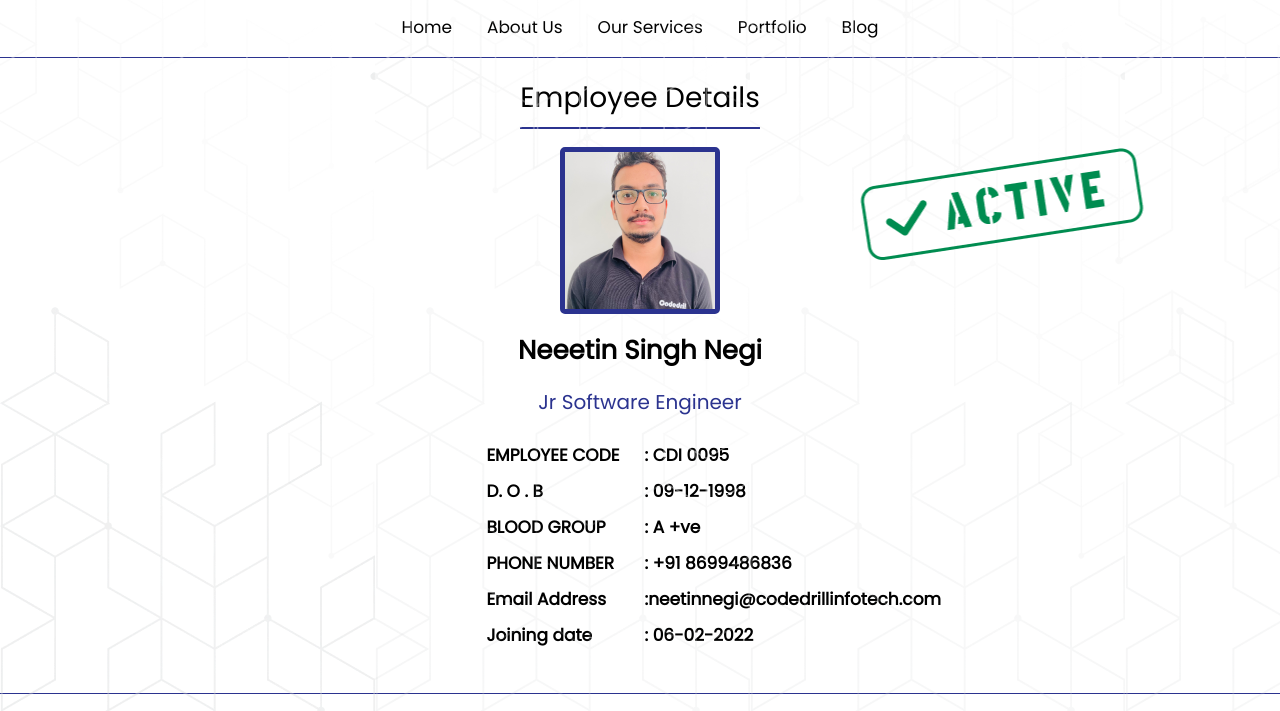
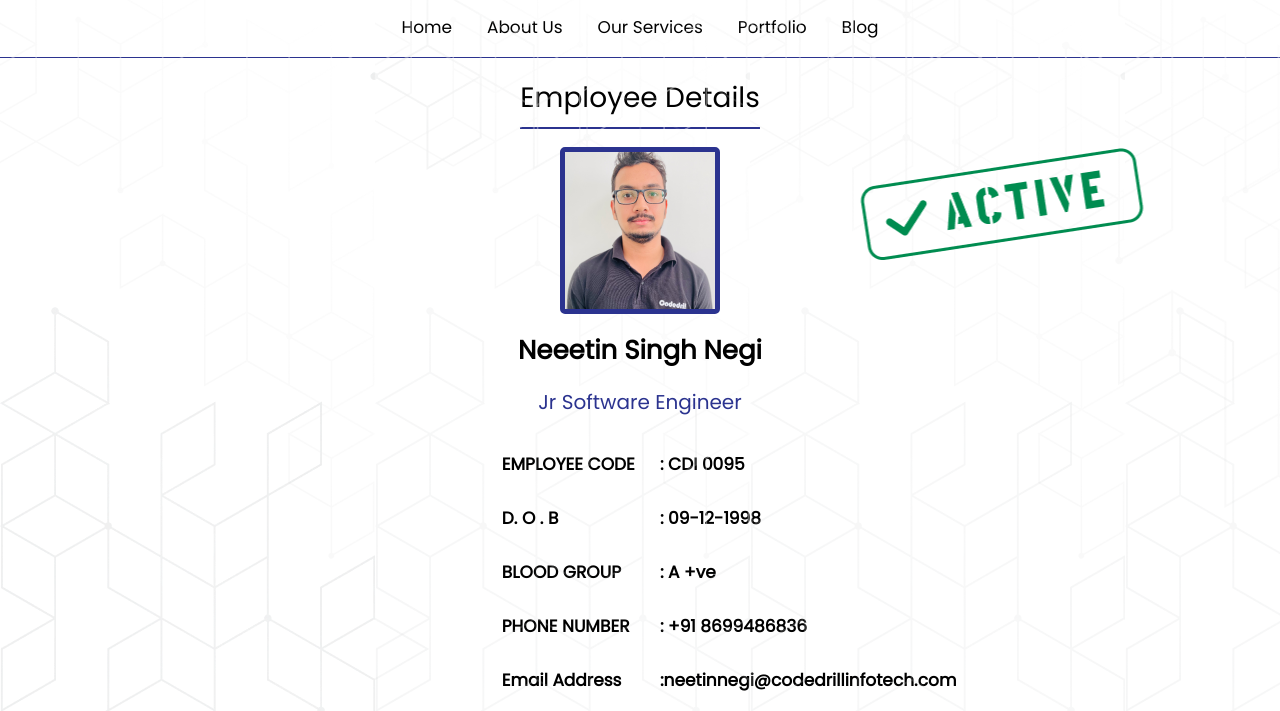
Before and after one commit to arpansharma143/Id_card_project, a plain HTML site: page index.html in a window 1280 px wide. Shown: the part 79-790 px from the top of the page. Drawn offline with Linux system fonts and the light colour scheme.

Commit message:
second commit

```diff
--- a/main.css
+++ b/main.css
@@ -96,7 +96,7 @@ main .fullDetail {
 }
 
 main .fullDetail ul {
-  height: 216px;
+  height: 325px;
   width: 100%;
   list-style: none;
   padding: 0;
@@ -121,11 +121,11 @@ main .fullDetail ul li span {
 }
 
 main .fullDetail ul li label {
-  margin-left: 30%;
+  margin-left: 32%;
   width: 20%;
 }
 main .fullDetail ul li span {
-  width: 47%;
+  width: 32%;
 }
 
 section {
```
